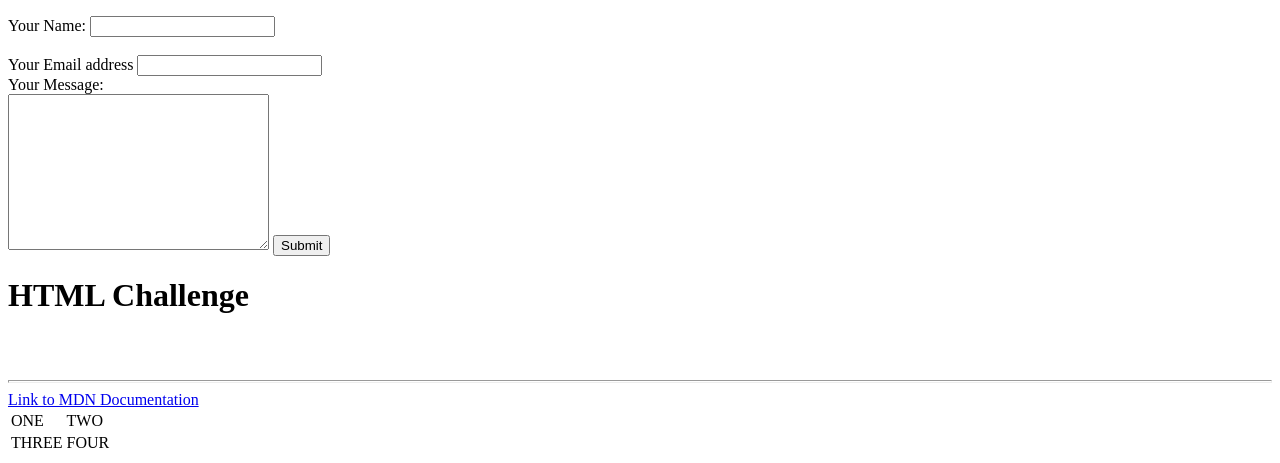
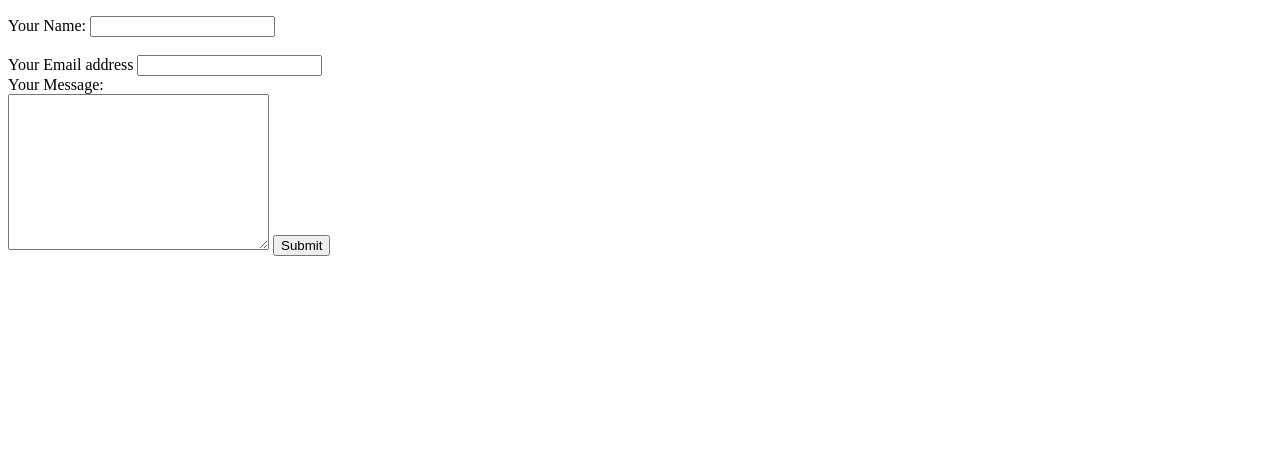
Before and after one commit to waterComplex/htmlCV, a plain HTML site: page contact_info.html in a window 1280 px wide. Shown: the part 355-818 px from the top of the page. Drawn offline with Linux system fonts and the light colour scheme; files whose address does not match are found by name.

Commit message:
Update contact_info.html
remove the challenge raw code earlier mistake

```diff
--- a/contact_info.html
+++ b/contact_info.html
@@ -93,19 +93,6 @@
             <input type="range">
         </label>
  -->
- <h1>HTML Challenge</h1><br><br>
- <hr size="3">
- <a href="https://developer.mozilla.org/en-US/">Link to MDN Documentation</a>
- <table>
-     <tr>
-         <td>ONE</td>
-         <td>TWO</td>
-    </tr>
-    <tr>
-        <td>THREE</td>
-        <td>FOUR</td>
-    </tr>
- </table>
 
     </form>
 </body>
```
